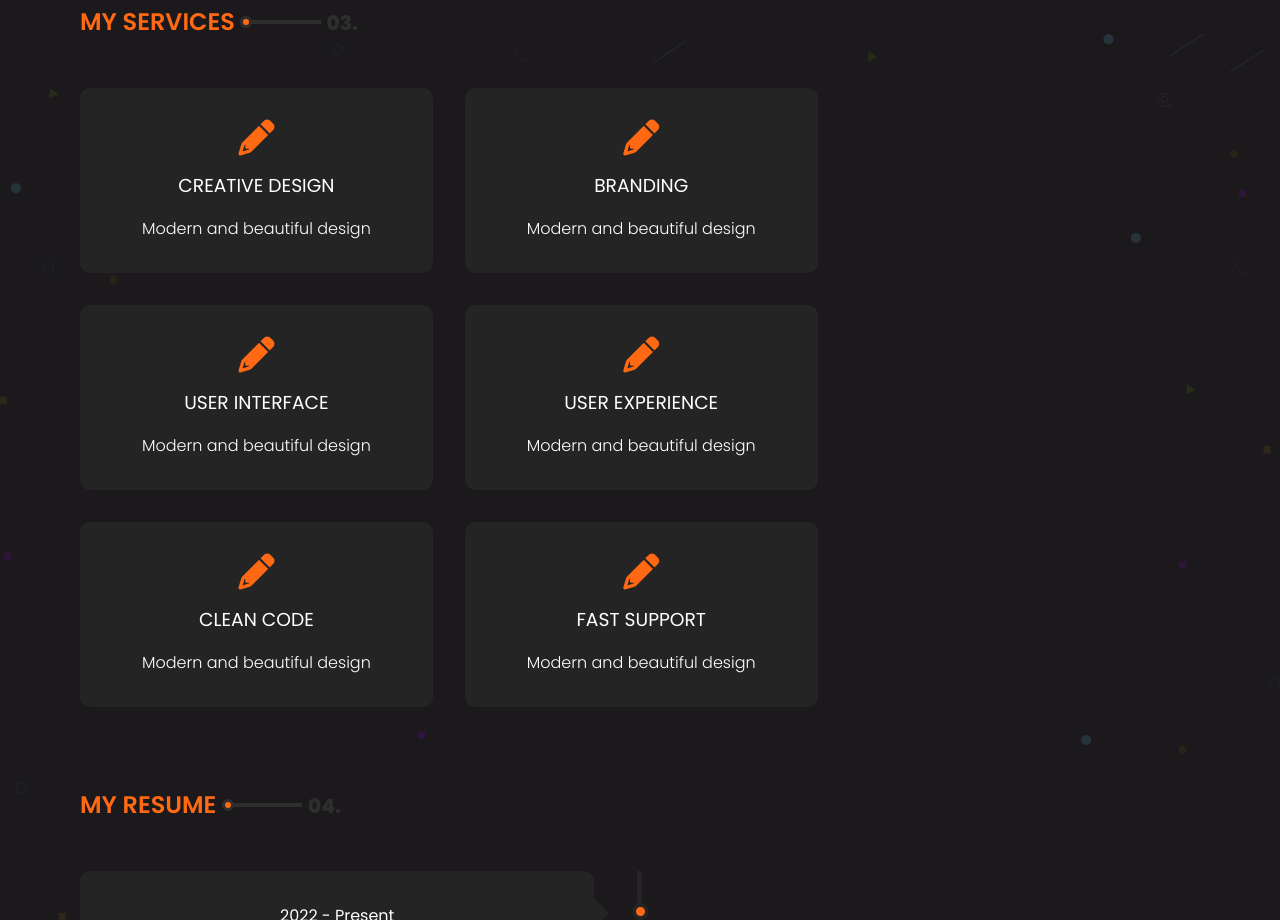
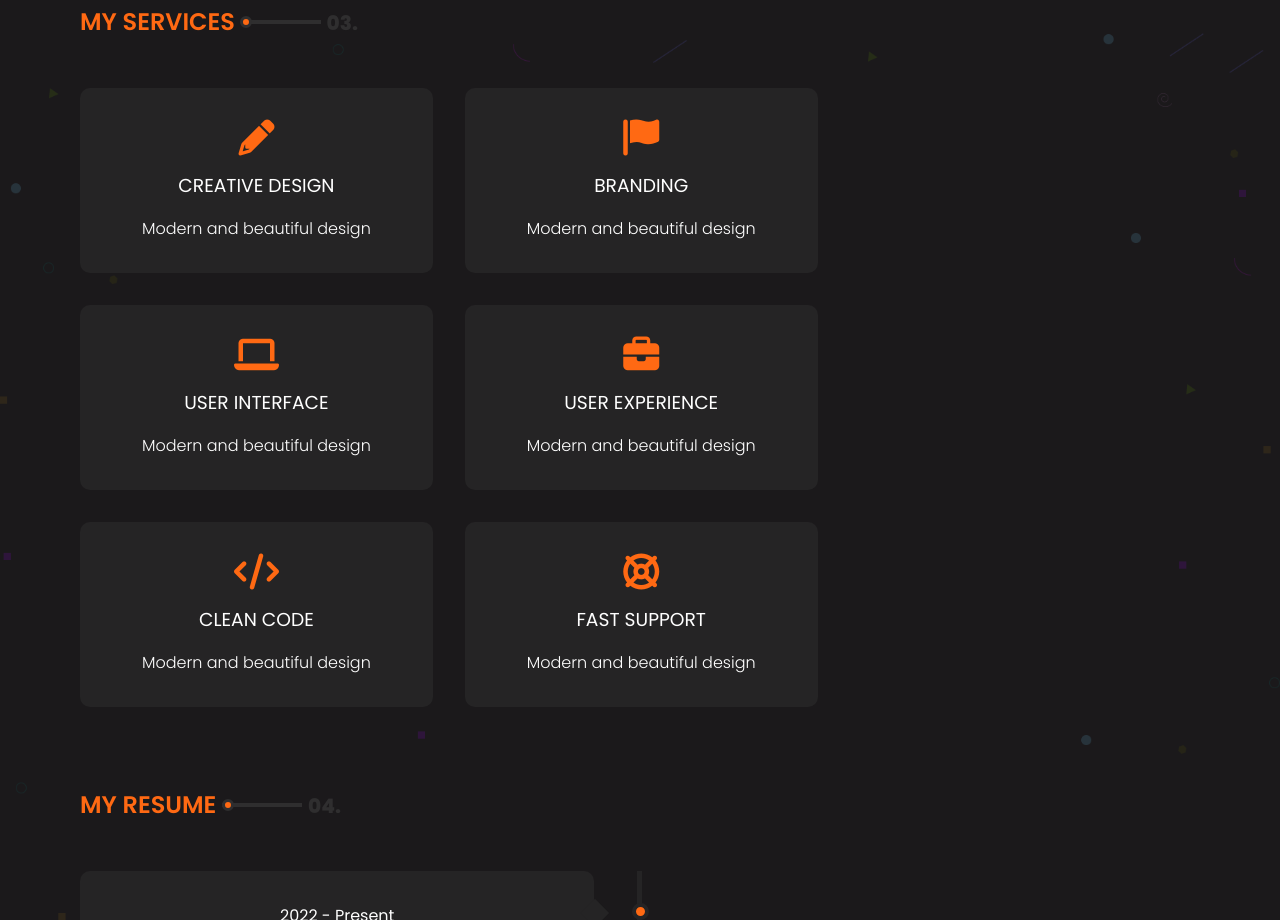
Before and after one commit to dediindrawan/personal-portfolio, a website: page about.html in a window 1280 px wide. Shown: the part 2000-2920 px from the top of the page. Drawn offline with Linux system fonts and the light colour scheme.

Commit message:
first commit

```diff
--- a/public/data/data.json
+++ b/public/data/data.json
@@ -72,26 +72,32 @@
   ],
   "services": [
     {
+      "icon_services": "<i class='fa-solid fa-pencil'></i>",
       "subtitle_services": "creative design",
       "description_services": "Modern and beautiful design"
     },
     {
+      "icon_services": "<i class='fa-solid fa-flag'></i>",
       "subtitle_services": "branding",
       "description_services": "Modern and beautiful design"
     },
     {
+      "icon_services": "<i class='fa-solid fa-laptop'></i>",
       "subtitle_services": "user interface",
       "description_services": "Modern and beautiful design"
     },
     {
+      "icon_services": "<i class='fa-solid fa-briefcase'></i>",
       "subtitle_services": "user experience",
       "description_services": "Modern and beautiful design"
     },
     {
+      "icon_services": "<i class='fa-solid fa-code'></i>",
       "subtitle_services": "clean code",
       "description_services": "Modern and beautiful design"
     },
     {
+      "icon_services": "<i class='fa-solid fa-life-ring'></i>",
       "subtitle_services": "fast support",
       "description_services": "Modern and beautiful design"
     }
--- a/public/javascript/app.js
+++ b/public/javascript/app.js
@@ -121,6 +121,7 @@ const getDataObject = () => {
             });
             // ========== dom implementation to services content ========== //
             let servicesObj = getData.services;
+            let iconServices = servicesObj.map(dataItems => dataItems.icon_services);
             let subtitleServices = servicesObj.map(dataItems => dataItems.subtitle_services);
             let descriptionServices = servicesObj.map(dataItems => dataItems.description_services);
             services.forEach(servs => {
@@ -133,7 +134,7 @@ const getDataObject = () => {
                     <ul class="card">
                     ${subtitleServices.map((services, listIndex) => `
                         <li>
-                            <i class="fa-solid fa-pencil"></i>
+                            ${iconServices[listIndex]}
                             <h4 class="subtitle">${services}</h4><span class="description">${descriptionServices[listIndex]}</span>
                         </li>
                     `).join('')}
--- a/public/scss/main.scss
+++ b/public/scss/main.scss
@@ -23,7 +23,8 @@
         display: block;
         width: $full;
         height: $full;
-        background: rgba($color: $dark, $alpha: 0.7);
+        background: rgba($color: $dark, $alpha: 0.8);
+        backdrop-filter: blur(8px);
         position: fixed;
         top: 70px;
         z-index: -1;
@@ -243,7 +244,6 @@
     // ========== wrapper ========== //
     .wrapper {
       height: $y-screen;
-      text-transform: capitalize;
       display: flex;
       flex-direction: column;
       justify-content: center;
@@ -278,6 +278,7 @@
       }
       // ========== title ========== //
       .title {
+        text-transform: capitalize;
         line-height: 1;
         display: flex;
         flex-direction: column;
@@ -290,12 +291,10 @@
         // ========== breakpoint max width on 575px ========== //
         @include breakpoint-screen-mobile {
           line-height: 1.25;
-          font-weight: $ft-s-bold;
         }
         // ========== breakpoint min width on 576px and max width 767px ========== //
         @include breakpoint-screen-tablet {
           line-height: 1.25;
-          font-weight: $ft-s-bold;
         }
         // ========== breakpoint min device width on 480px and max device width 1024px ========== //
         @include breakpoint-screen-mobile-tablet-landscape {
```
Also changed, not shown: public/css/style.css.
